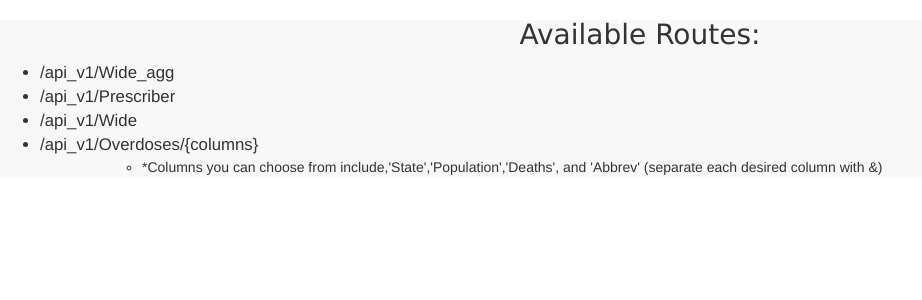
After one commit to ChichoTV/Opiate_Analysis, a Flask app: page /data in a window 1280 px wide. The commit adds this page. Shown: the top 300 px of the page, without its empty margins (0-922 px from the left). Run offline with Flask 2, Linux system fonts and the light colour scheme; some libraries are stand-ins or nearby versions.

Commit message:
small changes and svg

```diff
--- a/app.py
+++ b/app.py
@@ -97,7 +97,7 @@ def od():
 @app.route('/prescriptions')
 def pre():
     return render_template('prescriptions.html')
-@app.route('/api_v1/wide_agg')
+@app.route('/api_v1/Wide_agg')
 def agg():
     data=engine.connect().execute('SELECT CAST( SUM("Total") AS INT) AS "sum","State","Year" FROM "Wide_data" GROUP BY "State","Year" ORDER BY "Year"')
     ret={}
@@ -110,3 +110,6 @@ def agg():
             i=i+1
             ret[str(i)]=temp
     return ret
+@app.route('/data')
+def data():
+    return render_template('data_routes.html')
--- /dev/null
+++ b/templates/data_routes.html
@@ -0,0 +1,19 @@
+<!DOCTYPE html>
+<html lang="en">
+<head>
+    <meta charset="UTF-8">
+    <meta name="viewport" content="width=device-width, initial-scale=1.0">
+    <title>Opiates API</title>
+    <link rel="stylesheet" href="https://maxcdn.bootstrapcdn.com/bootstrap/3.3.7/css/bootstrap.min.css" integrity="sha384-BVYiiSIFeK1dGmJRAkycuHAHRg32OmUcww7on3RYdg4Va+PmSTsz/K68vbdEjh4u"
+        crossorigin="anonymous">
+    <link rel="stylesheet" href="../static/matt_style.css">
+</head>
+<body>
+    <div class='box'><h1 class='box'>Available Routes:</h1><ul style="text-align: left; font-size: larger;">
+        <li>/api_v1/Wide_agg</li>
+        <li>/api_v1/Prescriber</li>
+        <li>/api_v1/Wide</li>
+        <li>/api_v1/Overdoses/{columns} <ul style="text-align: left; margin-left: 5%; font-size: smaller;"><li>*Columns you can choose from include,'State','Population','Deaths', and 'Abbrev' (separate each desired column with &)</li></ul></li>
+    </ul></div>
+</body>
+</html>
--- a/templates/overdoses.html
+++ b/templates/overdoses.html
@@ -14,5 +14,6 @@
 
     <script src="https://code.jquery.com/jquery-3.2.1.js" integrity="sha256-DZAnKJ/6XZ9si04Hgrsxu/8s717jcIzLy3oi35EouyE=" crossorigin="anonymous"></script>
     <script src="https://maxcdn.bootstrapcdn.com/bootstrap/3.3.7/js/bootstrap.min.js" integrity="sha384-Tc5IQib027qvyjSMfHjOMaLkfuWVxZxUPnCJA7l2mCWNIpG9mGCD8wGNIcPD7Txa" crossorigin="anonymous"></script>
+    <script src="https://d3js.org/d3.v5.min.js"></script>
 </body>
 </html>
--- a/templates/prescriptions.html
+++ b/templates/prescriptions.html
@@ -13,5 +13,6 @@
 
     <script src="https://code.jquery.com/jquery-3.2.1.js" integrity="sha256-DZAnKJ/6XZ9si04Hgrsxu/8s717jcIzLy3oi35EouyE=" crossorigin="anonymous"></script>
     <script src="https://maxcdn.bootstrapcdn.com/bootstrap/3.3.7/js/bootstrap.min.js" integrity="sha384-Tc5IQib027qvyjSMfHjOMaLkfuWVxZxUPnCJA7l2mCWNIpG9mGCD8wGNIcPD7Txa" crossorigin="anonymous"></script>
+    <script src="https://d3js.org/d3.v5.min.js"></script>
 </body>
 </html>
```
Also changed, not shown: templates/matt_index.html (+5 -4 lines).
